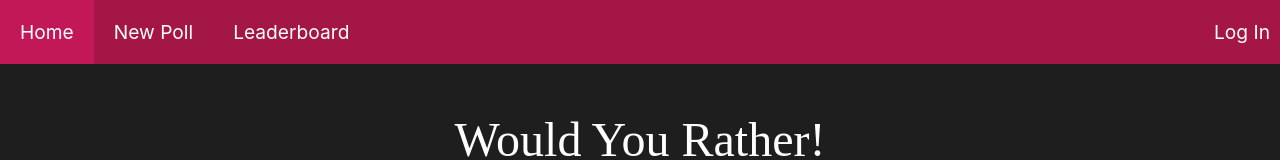
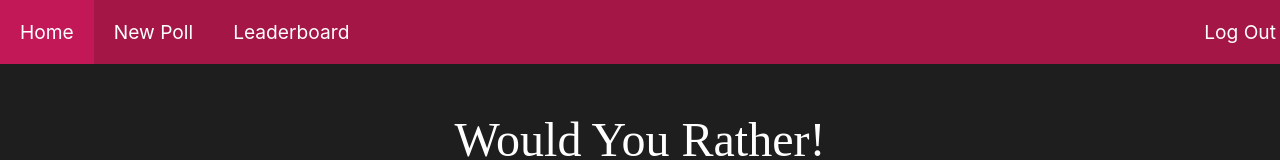
Before and after one commit to Jupi2051/would-you-rather, a React (Create React App) app: page / in a window 1280 px wide. Both pictures are taken after a click on the button "Log In". Shown: the top 160 px of the page. Built offline with nearby package versions, Linux system fonts and the light colour scheme.

Commit message:
Corrected navigation

```diff
--- a/src/App.js
+++ b/src/App.js
@@ -1,5 +1,5 @@
 import './App.css';
-import React, { Component } from "react";
+import React, { Component, Fragment } from "react";
 import { connect } from "react-redux";
 import { InitilizeData } from './actions/Shared';
 import LoginPanel from "./Components/LoginPanel";
@@ -23,16 +23,23 @@ class App extends Component
       <Router>
         <div>
             <Navigation />
+            <p className="MainTitle">Would You Rather!</p>
+            <div>
+                {
+                this.props.LoggedIn?
+                  <Fragment>
+                    <Route path="/" exact component={QuestionsList} />
+                    <Route path="/questions/:question_id" component={AnswerableQuestion} />
+                    <Route path="/add" component={NewQuestion} />
+                    <Route path="/leaderboard" component={Leaderboard} />
+                  </Fragment>
+                :
+                  <Fragment>
+                    <LoginPanel />
+                  </Fragment>
+                }
 
-            <p className="MainTitle">Would You Rather!</p>
-            {
-              <div>
-                <Route path="/" exact component={this.props.LoggedIn? QuestionsList : LoginPanel} />
-                <Route path="/questions/:question_id" component={AnswerableQuestion} />
-                <Route path="/add" component={NewQuestion} />
-                <Route path="/leaderboard" component={Leaderboard} />
-              </div>
-            }
+            </div>
         </div>
       </Router>
     );
--- a/src/Components/NavigationBar.js
+++ b/src/Components/NavigationBar.js
@@ -1,13 +1,16 @@
 import React, { Component } from "react";
 import "../Styles/NavigationBar.css"
 import { Link } from "react-router-dom";
+import { connect } from "react-redux"
+import { authenticateUser } from "../actions/AuthedUser"
 
 class Navigation extends Component
 {
     render()
     {
         return(
-            <ul className="NavList">
+            this.props.LoggedIn
+            ?<ul className="NavList">
                 <Link to="/">
                     <li className="NavElement">
                         Home
@@ -23,12 +26,30 @@ class Navigation extends Component
                         Leaderboard
                     </li>
                 </Link>
-                <li className="NavLogButton">
-                    Log In
-                </li>
+                <Link to="/">
+                    <li className="NavLogButton" onClick={() => {this.props.dispatch(authenticateUser(null))}}>
+                        Log Out
+                    </li>
+                </Link>
+            </ul>
+            :<ul className="NavList">
+                    <li className="NavElement">
+                        Home
+                    </li>
+                    <li className="NavElement">
+                        New Poll
+                    </li>
+                    <li className="NavElement">
+                        Leaderboard
+                    </li>
             </ul>
         )
     }
 }
 
-export default Navigation;
+function StateMap({authenticatedUser})
+{
+    return {LoggedIn: authenticatedUser !== null}
+}
+
+export default connect(StateMap)(Navigation);
--- a/src/Styles/NavigationBar.css
+++ b/src/Styles/NavigationBar.css
@@ -34,8 +34,8 @@
     float: right;
     display: block;
     padding: 20px;
-    padding-left: 10px;
-    padding-right: 10px;
+    padding-left: 0px;
+    padding-right: 4px;
     color: var(--TextPrimaryColor);
     font-size: 1.2em;
 }
@@ -46,8 +46,8 @@
     float: right;
     display: block;
     padding: 20px;
-    padding-left: 10px;
-    padding-right: 10px;
+    padding-left: 0px;
+    padding-right: 4px;
     background-color: var(--FundamentalSeconary);
     cursor: pointer;
     color: var(--TextPrimaryColor);
```
